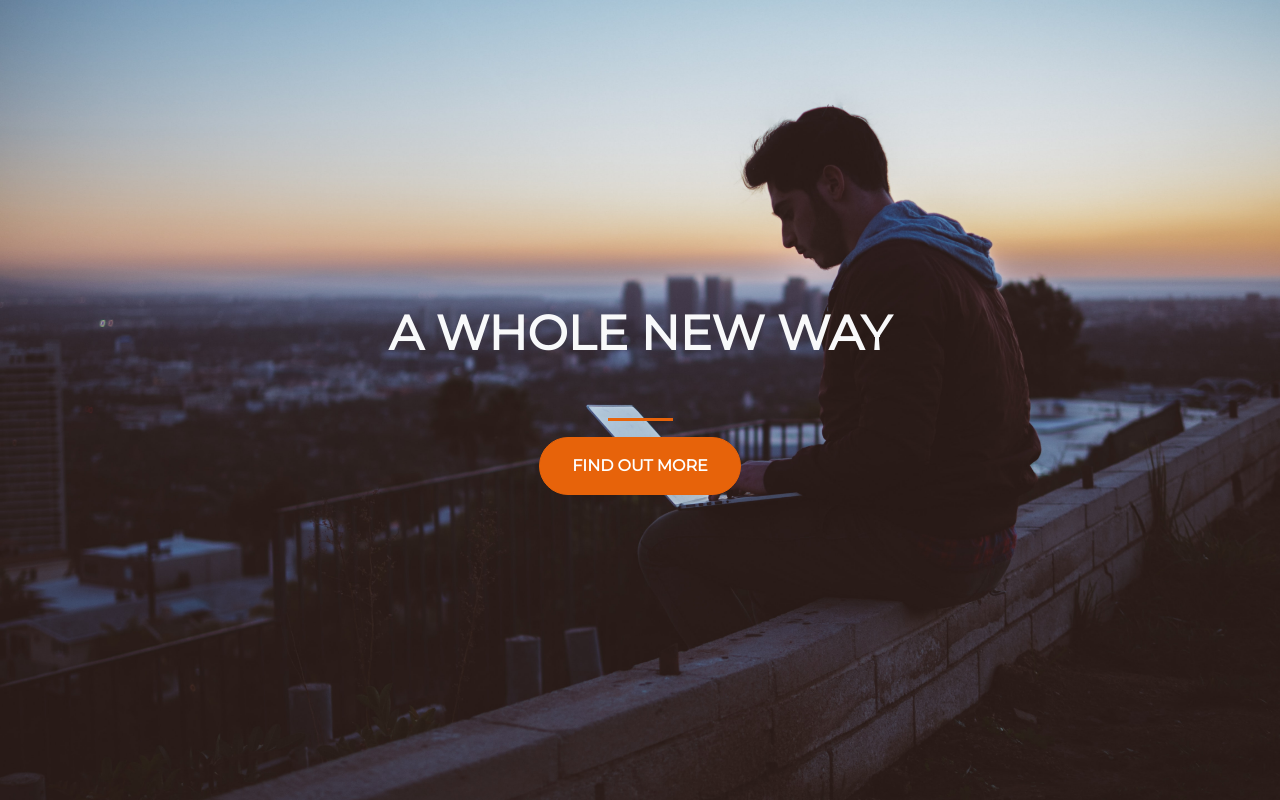
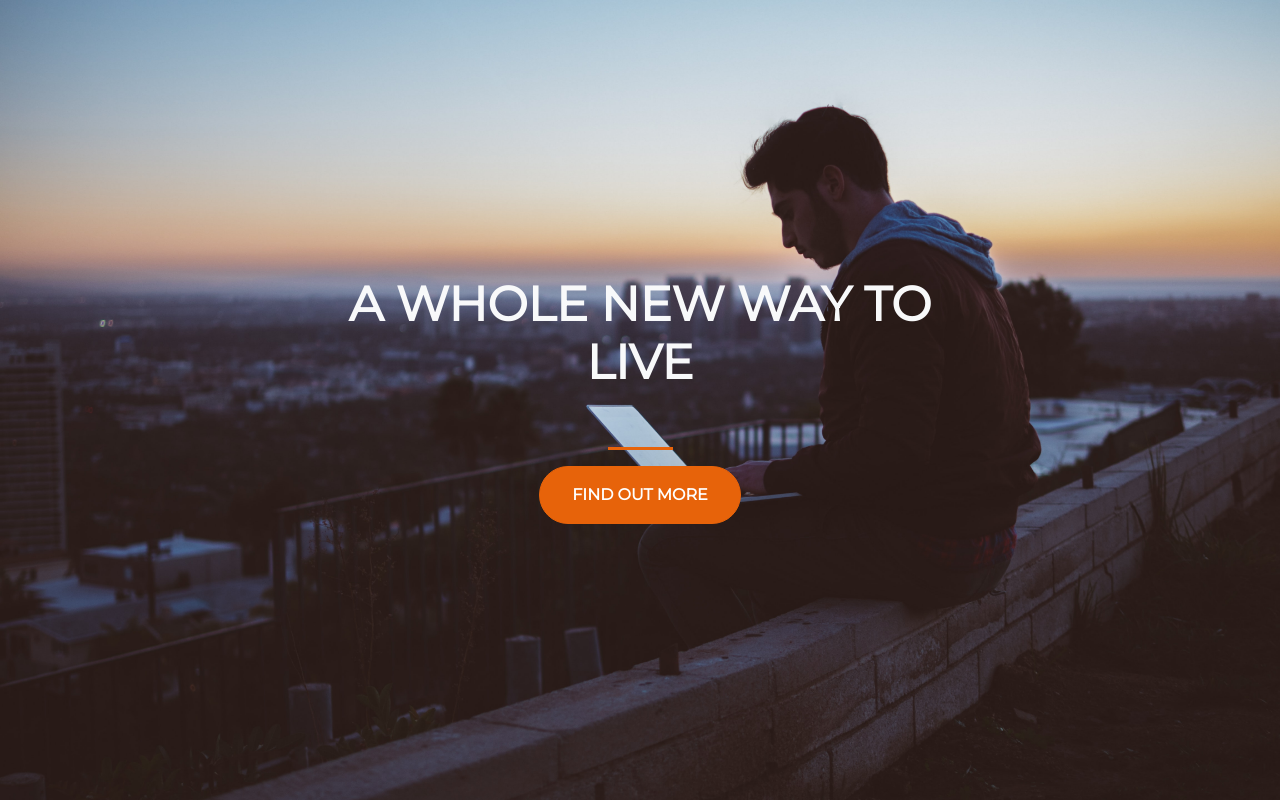
Before and after one commit to zamudio/fake-landing-page, a plain HTML site: page index.html in a window 1280 px wide. Drawn offline with nearby package versions, Linux system fonts and the light colour scheme.

Commit message:
index.html updated

```diff
--- a/index.html
+++ b/index.html
@@ -19,7 +19,7 @@
   <div class="container d-flex align-items-center h-100" id="main-content">
     <div class="row">
       <header class="text-center col-12">
-        <h1 class="text-uppercase"><strong>A whole new way</strong></h1>
+        <h1 class="text-uppercase"><strong>A whole new way to live</strong></h1>
       </header>
       <div class="buffer col-12"></div>
       <section class="text-center col-12">
```
